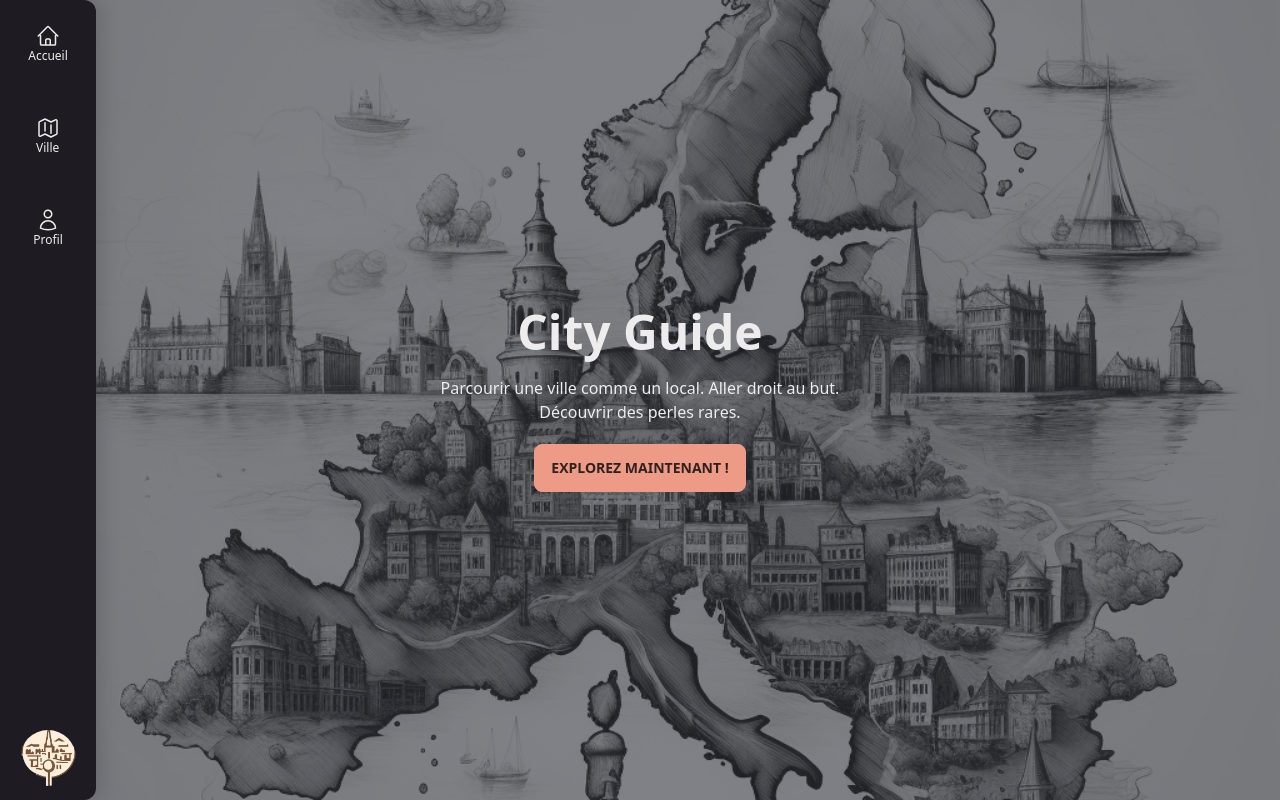
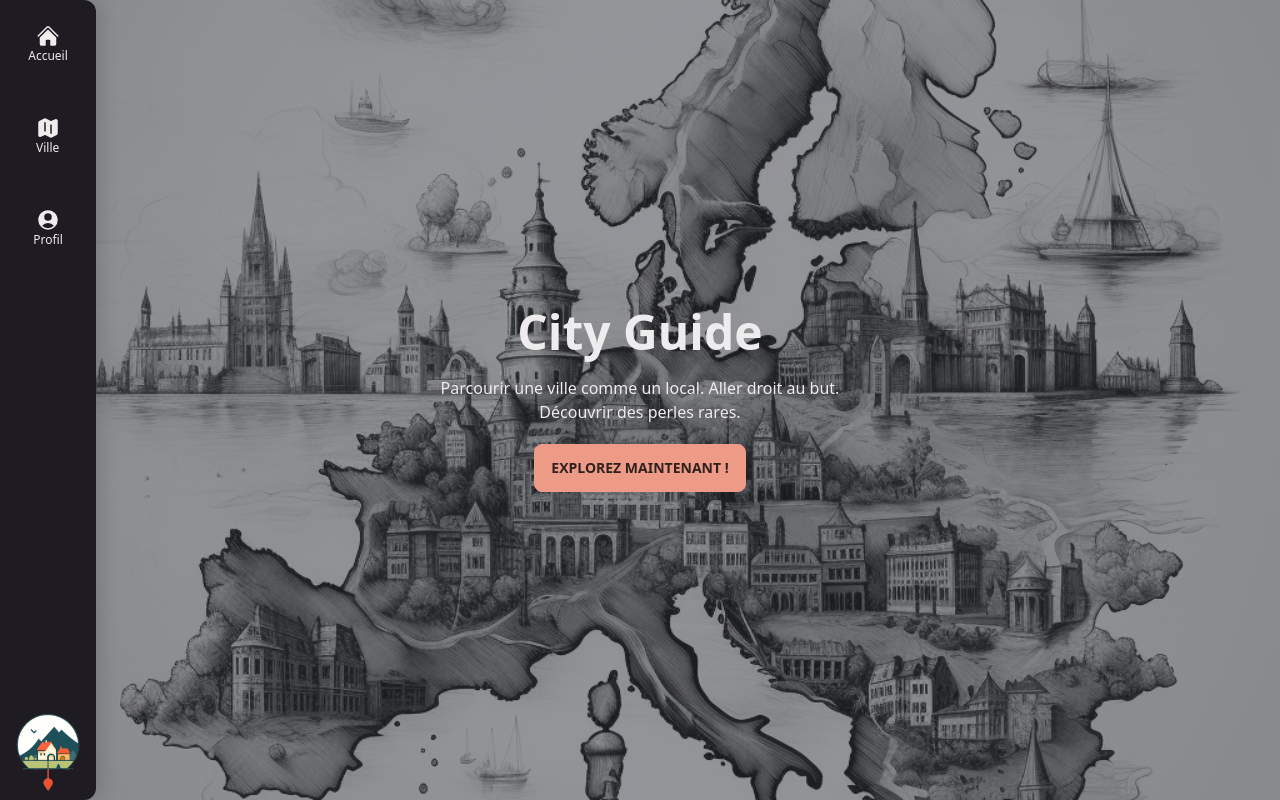
Before and after one commit to WildCodeSchool/2023-03-wns-keller-groupe3, a React (Create React App) app in the folder client/: page / in a window 1280 px wide. Built offline with nearby package versions, Linux system fonts and the light colour scheme.

Commit message:
change logo

```diff
--- a/client/src/components/Nav.tsx
+++ b/client/src/components/Nav.tsx
@@ -9,17 +9,12 @@ export default function Sidebar() {
           <Link to='/' className='flex flex-col items-center md:block'>
             <svg
               xmlns='http://www.w3.org/2000/svg'
-              fill='none'
               viewBox='0 0 24 24'
-              strokeWidth='1.5'
-              stroke='currentColor'
+              fill='currentColor'
               className='w-6 h-6 md:flex md:mx-auto'
             >
-              <path
-                strokeLinecap='round'
-                strokeLinejoin='round'
-                d='M2.25 12l8.954-8.955c.44-.439 1.152-.439 1.591 0L21.75 12M4.5 9.75v10.125c0 .621.504 1.125 1.125 1.125H9.75v-4.875c0-.621.504-1.125 1.125-1.125h2.25c.621 0 1.125.504 1.125 1.125V21h4.125c.621 0 1.125-.504 1.125-1.125V9.75M8.25 21h8.25'
-              />
+              <path d='M11.47 3.84a.75.75 0 011.06 0l8.69 8.69a.75.75 0 101.06-1.06l-8.689-8.69a2.25 2.25 0 00-3.182 0l-8.69 8.69a.75.75 0 001.061 1.06l8.69-8.69z' />
+              <path d='M12 5.432l8.159 8.159c.03.03.06.058.091.086v6.198c0 1.035-.84 1.875-1.875 1.875H15a.75.75 0 01-.75-.75v-4.5a.75.75 0 00-.75-.75h-3a.75.75 0 00-.75.75V21a.75.75 0 01-.75.75H5.625a1.875 1.875 0 01-1.875-1.875v-6.198a2.29 2.29 0 00.091-.086L12 5.43z' />
             </svg>
             <p className='text-xs md:text'>Accueil</p>
           </Link>
@@ -28,16 +23,14 @@ export default function Sidebar() {
           <Link to='/cities' className='flex flex-col items-center md:block'>
             <svg
               xmlns='http://www.w3.org/2000/svg'
-              fill='none'
               viewBox='0 0 24 24'
-              strokeWidth='1.5'
-              stroke='currentColor'
+              fill='currentColor'
               className='w-6 h-6 md:flex md:mx-auto'
             >
               <path
-                strokeLinecap='round'
-                strokeLinejoin='round'
-                d='M9 6.75V15m6-6v8.25m.503 3.498l4.875-2.437c.381-.19.622-.58.622-1.006V4.82c0-.836-.88-1.38-1.628-1.006l-3.869 1.934c-.317.159-.69.159-1.006 0L9.503 3.252a1.125 1.125 0 00-1.006 0L3.622 5.689C3.24 5.88 3 6.27 3 6.695V19.18c0 .836.88 1.38 1.628 1.006l3.869-1.934c.317-.159.69-.159 1.006 0l4.994 2.497c.317.158.69.158 1.006 0z'
+                fill-rule='evenodd'
+                d='M8.161 2.58a1.875 1.875 0 011.678 0l4.993 2.498c.106.052.23.052.336 0l3.869-1.935A1.875 1.875 0 0121.75 4.82v12.485c0 .71-.401 1.36-1.037 1.677l-4.875 2.437a1.875 1.875 0 01-1.676 0l-4.994-2.497a.375.375 0 00-.336 0l-3.868 1.935A1.875 1.875 0 012.25 19.18V6.695c0-.71.401-1.36 1.036-1.677l4.875-2.437zM9 6a.75.75 0 01.75.75V15a.75.75 0 01-1.5 0V6.75A.75.75 0 019 6zm6.75 3a.75.75 0 00-1.5 0v8.25a.75.75 0 001.5 0V9z'
+                clip-rule='evenodd'
               />
             </svg>
             <p className='text-xs md:text'>Ville</p>
@@ -47,28 +40,22 @@ export default function Sidebar() {
           <Link to='/user' className='flex flex-col items-center md:block'>
             <svg
               xmlns='http://www.w3.org/2000/svg'
-              fill='none'
               viewBox='0 0 24 24'
-              strokeWidth='1.5'
-              stroke='currentColor'
+              fill='currentColor'
               className='w-6 h-6 md:flex md:mx-auto'
             >
               <path
-                strokeLinecap='round'
-                strokeLinejoin='round'
-                d='M15.75 6a3.75 3.75 0 11-7.5 0 3.75 3.75 0 017.5 0zM4.501 20.118a7.5 7.5 0 0114.998 0A17.933 17.933 0 0112 21.75c-2.676 0-5.216-.584-7.499-1.632z'
+                fill-rule='evenodd'
+                d='M18.685 19.097A9.723 9.723 0 0021.75 12c0-5.385-4.365-9.75-9.75-9.75S2.25 6.615 2.25 12a9.723 9.723 0 003.065 7.097A9.716 9.716 0 0012 21.75a9.716 9.716 0 006.685-2.653zm-12.54-1.285A7.486 7.486 0 0112 15a7.486 7.486 0 015.855 2.812A8.224 8.224 0 0112 20.25a8.224 8.224 0 01-5.855-2.438zM15.75 9a3.75 3.75 0 11-7.5 0 3.75 3.75 0 017.5 0z'
+                clip-rule='evenodd'
               />
             </svg>
             <p className='text-xs md:text'>Profil</p>
           </Link>
         </li>
       </ul>
-      <div className='w-14 flex justify-center items-center mx-auto'>
-        <img
-          alt='logo'
-          className='hidden md:block md:mask mask-circle mx-auto'
-          src={logo}
-        />
+      <div className='w-16 flex justify-center items-center mx-auto'>
+        <img alt='logo' className='hidden md:block mx-auto' src={logo} />
       </div>
     </div>
   );
--- a/client/src/pages/Home.tsx
+++ b/client/src/pages/Home.tsx
@@ -4,19 +4,19 @@ import { Link } from "react-router-dom";
 function Home() {
   return (
     <div
-      className="hero min-h-screen"
+      className='hero min-h-screen bg-base-content'
       style={{ backgroundImage: `url(${backgroundImage})` }}
     >
-      <div className="hero-overlay bg-opacity-60"></div>
-      <div className="hero-content text-center text-neutral-content">
-        <div className="max-w-2-xl text-base-content">
-          <h1 className="mb-5 text-5xl font-bold">City Guide</h1>
-          <p className="mb-5">
+      <div className='hero-overlay '></div>
+      <div className='hero-content text-center text-neutral-content'>
+        <div className='max-w-2-xl text-base-content'>
+          <h1 className='mb-5 text-5xl font-bold'>City Guide</h1>
+          <p className='mb-5'>
             Parcourir une ville comme un local. Aller droit au but. <br />
             Découvrir des perles rares.
           </p>
-          <Link to="/cities">
-            <button className="btn btn-primary">Explorez maintenant !</button>
+          <Link to='/cities'>
+            <button className='btn btn-primary'>Explorez maintenant !</button>
           </Link>
         </div>
       </div>
```
Also changed, not shown: client/src/assets/logo.png.
